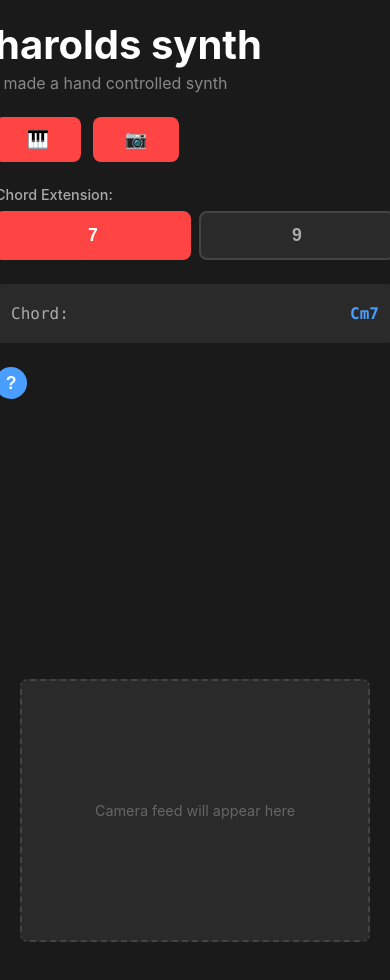
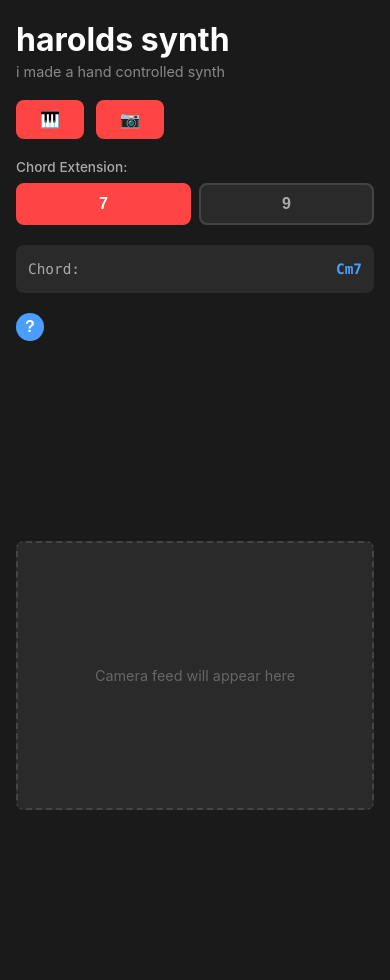
Before and after one commit to haroldmciver/harolds-synth, a React (Vite) app: page / in a window 390 px wide. After the commit the page ends 850 px from the top, so only its background shows below. Built offline with nearby package versions, Linux system fonts and the light colour scheme.

Commit message:
add mobile view for yall

```diff
--- a/src/App.css
+++ b/src/App.css
@@ -328,3 +328,86 @@ h1 {
     width: 100%;
   }
 }
+
+/* Mobile view */
+@media (max-width: 768px) {
+  .app {
+    padding: 20px 16px;
+    padding-bottom: 40px;
+  }
+
+  .container {
+    gap: 20px;
+  }
+
+  .left-panel {
+    min-width: unset;
+    gap: 20px;
+  }
+
+  h1 {
+    font-size: 2rem;
+  }
+
+  .subtitle {
+    font-size: 0.9rem;
+  }
+
+  .chord-extension-label {
+    font-size: 0.85rem;
+  }
+
+  .chord-extension-button {
+    padding: 10px 14px;
+    font-size: 1rem;
+  }
+
+  .start-stop-button,
+  .camera-button {
+    padding: 10px 24px;
+    font-size: 1rem;
+  }
+
+  .debug-info {
+    padding: 12px;
+    font-size: 0.9rem;
+  }
+
+  .label,
+  .value {
+    font-size: 0.9rem;
+  }
+
+  .help-button {
+    width: 28px;
+    height: 28px;
+    font-size: 1rem;
+  }
+
+  .inline-instructions {
+    padding: 12px;
+    gap: 12px;
+  }
+
+  .instruction-section h3 {
+    font-size: 0.9rem;
+  }
+
+  .instruction-section ul {
+    font-size: 0.85rem;
+  }
+
+  .instruction-note {
+    font-size: 0.85rem;
+  }
+
+  .error-message {
+    font-size: 0.85rem;
+    padding: 10px 16px;
+  }
+
+  .spectrum-container {
+    height: 140px;
+    margin-bottom: 16px;
+  }
+}
```
